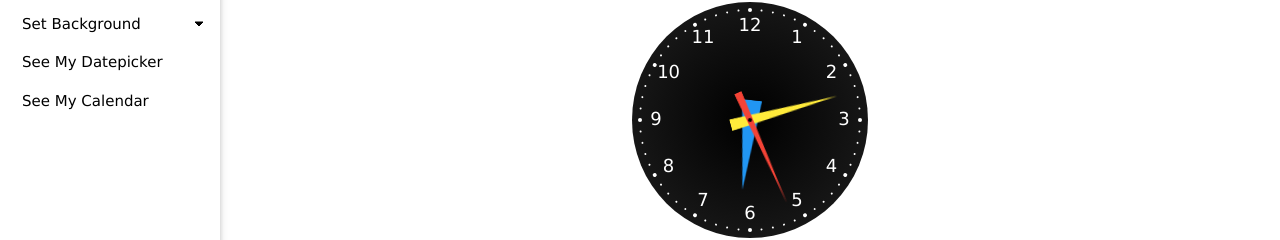
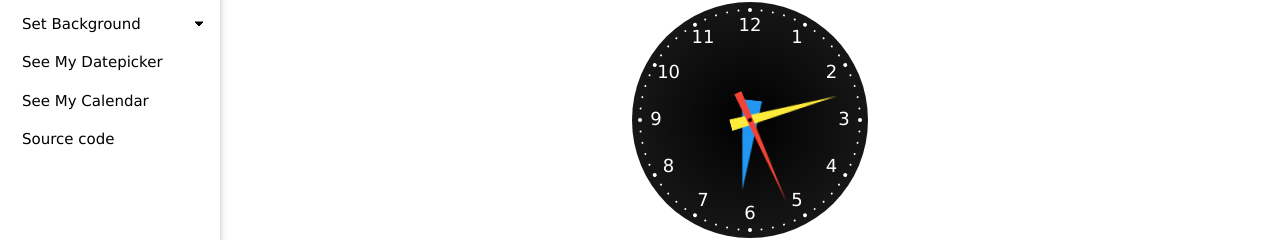
Before and after one commit to ZulNs/Timepicker.js, a plain HTML site: page index.html in a window 1280 px wide. Shown: the part 188-428 px from the top of the page. Drawn offline with nearby package versions, Linux system fonts and the light colour scheme.

Commit message:
Update index.html

```diff
--- a/index.html
+++ b/index.html
@@ -141,6 +141,7 @@ button.collapsed + div,button.collapsed>:nth-child(3),button.expanded>:nth-child
 		</div>
   <a class="w3-bar-item w3-button w3-ripple" href="../Datepicker.js/index.html">See My Datepicker</a>
   <a class="w3-bar-item w3-button w3-ripple" href="../Calendar.js/index.html">See My Calendar</a>
+  <a class="w3-bar-item w3-button w3-ripple" href="https://github.com/ZulNs/Timepicker.js">Source code</a>
 </div>
 
 <div class="w3-main" style="margin-left:220px">
```
